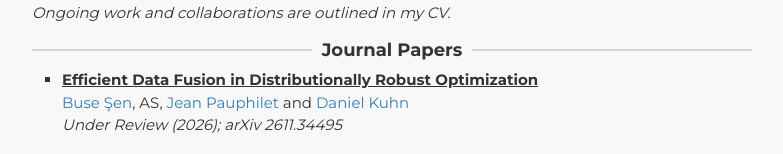
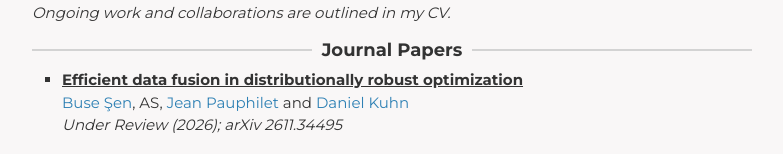
Before and after one commit to selvi-aras/selvi-aras.github.io, a plain HTML site: page publications.html in a window 1280 px wide. Shown: the part 124-278 px from the top of the page, without its empty margins (248-1031 px from the left). Drawn offline with Linux system fonts and the light colour scheme.

Commit message:
capitalization changed

```diff
--- a/publications.html
+++ b/publications.html
@@ -91,7 +91,7 @@
 		<h2 class="h2-with-line" id="review">Journal Papers</h2>
 		<ul style="list-style-type:square">
 			<li>
-				<p><strong><a class="publication-title" href="https://arxiv.org/abs/2611.34495" target="_blank">Efficient Data Fusion in Distributionally Robust Optimization</a></strong><br />
+				<p><strong><a class="publication-title" href="https://arxiv.org/abs/2611.34495" target="_blank">Efficient data fusion in distributionally robust optimization</a></strong><br />
 					<span class="publication-authors"><a href="https://people.epfl.ch/buse.sen?lang=en" target="_blank">Buse Şen</a>, AS, <a href="https://www.london.edu/faculty-and-research/faculty-profiles/j/jean-pauphilet" target="_blank">Jean Pauphilet</a> and <a href="https://people.epfl.ch/daniel.kuhn?lang=en" target="_blank">Daniel Kuhn</a></span><br />
 					<em>Under Review (2026); arXiv 2611.34495</em>
 				</p>
```
